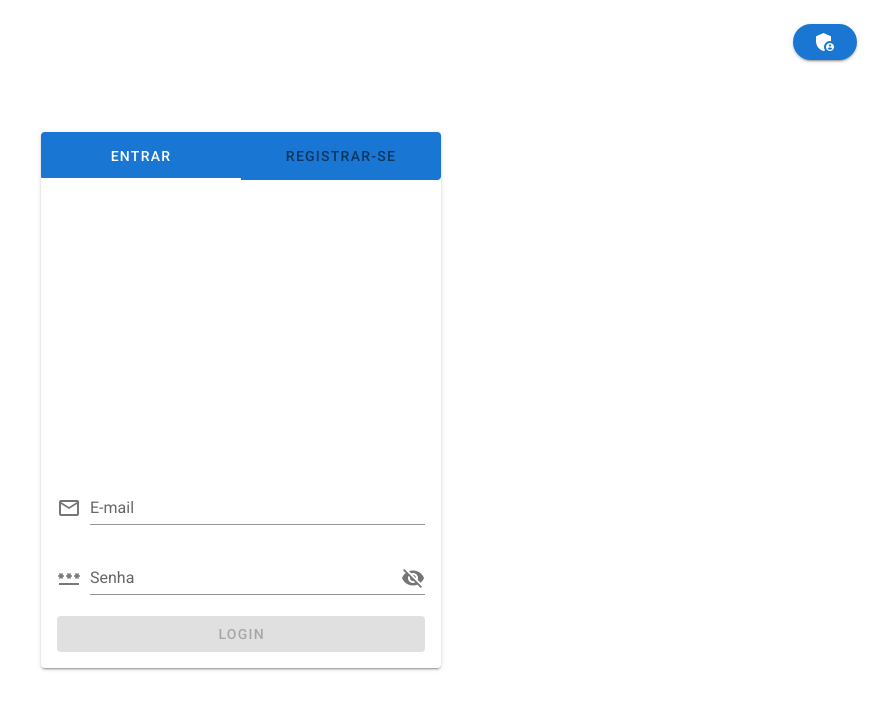
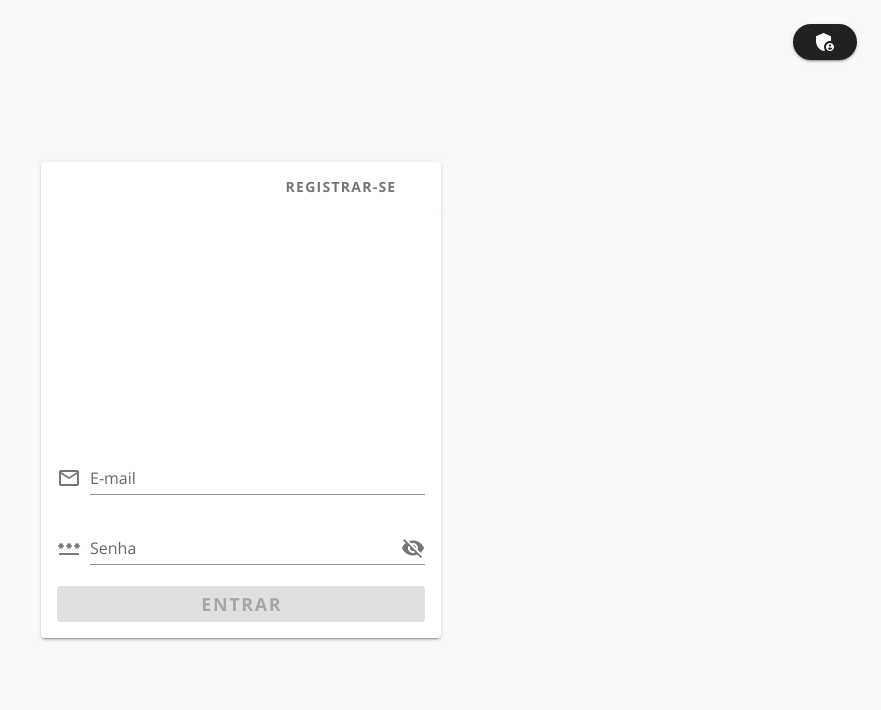
Before and after one commit to ifpi-picos/proxima-parada-front-end-vue, a Vue app: page / in a window 1280 px wide. Shown: the top 710 px of the page, without its empty margins (399-1280 px from the left). Built offline with nearby package versions, Linux system fonts and the light colour scheme.

Commit message:
fazendo alteracoes nas cores e na font

```diff
--- a/src/layouts/HomeLayout.vue
+++ b/src/layouts/HomeLayout.vue
@@ -1,7 +1,7 @@
 <!-- eslint-disable vue/no-unused-components -->
 <template>
   <v-app>
-    <v-navigation-drawer class="primary" v-model="drawer" dark app temporary>
+    <v-navigation-drawer class="grey darken-1" v-model="drawer" app dark temporary width="60%">
       <v-list>
         <v-list-item-group>
           <v-list-item>
@@ -11,8 +11,8 @@
               </v-list-item-title>
             </v-list-item-content>
           </v-list-item>
-          <template>
-            <v-list-item :to="{ name: 'feed' }">
+          <template class="teste">
+            <v-list-item :to="{ name: 'feed' }" class="teste">
               <v-list-item-action>
                 <v-icon light>home</v-icon>
               </v-list-item-action>
@@ -21,7 +21,7 @@
               </v-list-item-content>
             </v-list-item>
 
-            <v-list-item :to="{ name: 'profile' }">
+            <v-list-item :to="{ name: 'profile' }" class="teste">
               <v-list-item-action>
                 <v-icon light>account_box</v-icon>
               </v-list-item-action>
@@ -30,9 +30,9 @@
               </v-list-item-content>
             </v-list-item>
 
-            <v-list-item v-if="userLocal.status" :to="{ name: 'ride' }">
+            <v-list-item v-if="userLocal.status" :to="{ name: 'ride' }" class="teste">
               <v-list-item-action>
-                <v-icon light>drive_eta</v-icon>
+                <v-icon light >drive_eta</v-icon>
               </v-list-item-action>
               <v-list-item-content>
                 <v-list-item-title>Caronas</v-list-item-title>
@@ -52,18 +52,18 @@
       </v-list>
     </v-navigation-drawer>
 
-    <v-app-bar class="primary" dense dark app>
+    <v-app-bar class="grey darken-4 " dense dark app>
       <v-app-bar-nav-icon @click.stop="drawer = !drawer"></v-app-bar-nav-icon>
       <v-spacer></v-spacer>
-      <v-toolbar-title>Próxima Parada</v-toolbar-title>
+      <v-toolbar-title class="title">Próxima Parada</v-toolbar-title>
       <v-spacer></v-spacer>
-      <v-avatar>
+      <!-- <v-avatar>
         <v-img v-if="userLocal.avatar" :src="userLocal.avatar" />
-        <v-img
+         <v-img
           v-else
           src="https://cdn-icons-png.flaticon.com/512/70/70310.png"
-        />
-      </v-avatar>
+        /
+      </v-avatar> -->
     </v-app-bar>
 
     <v-main>
@@ -135,4 +135,18 @@ export default {
 };
 </script>
 
-<style></style>
+<style scoped>
+  @import url('https://fonts.googleapis.com/css?family=Open+Sans:300,400,700&display=swap');
+  .grey{
+    transition: 1.9s;
+
+  }
+
+  .teste{
+   padding: 15px;
+  }
+  .teste2{
+    width: 42px;
+  }
+
+</style>
--- a/src/pages/auth/AuthView.vue
+++ b/src/pages/auth/AuthView.vue
@@ -1,9 +1,9 @@
 <template>
-  <v-container fluid fill-height>
+  <v-container fluid fill-height class="teste">
 
     <v-hover v-slot:default="{ hover }" open-delay="200">
       <v-btn
-        color="primary"
+        color="grey darken-4"
         elevation="2"
         rounded
         class="fab-new-post ma-2"
@@ -88,10 +88,10 @@
     <v-layout align-center justify-center>
       <v-flex xs8 sm6 md4>
         <v-card>
-          <v-tabs fixed-tabs background-color="primary">
-            <v-tab> Entrar </v-tab>
+          <v-tabs fixed-tabs  color="#fff" >
+            <v-tab class="form"><b>Entar</b></v-tab>
 
-            <v-tab> Registrar-se </v-tab>
+            <v-tab class="form"> <b>Registrar-se</b></v-tab>
 
             <v-tab-item>
               <template>
@@ -166,7 +166,8 @@ export default {
   },
 };
 </script>
-<style lang="css" scoped>
+<style scoped>
+@import url('https://fonts.googleapis.com/css?family=Open+Sans:300,400,700&display=swap');
 .border {
   border: 2px solid red;
 }
@@ -188,4 +189,15 @@ export default {
   top: 16px;
   right: 16px;
 }
+.fab-new-post{
+  color:#fff;
+}
+.form{
+  font-family: 'Open Sans', sans-serif;
+
+}
+.teste{
+
+  background: rgba(233, 231, 231, 0.274);
+}
 </style>
--- a/src/pages/auth/SignIn.vue
+++ b/src/pages/auth/SignIn.vue
@@ -21,10 +21,10 @@
         :src="require('../../assets/logo.png')"
         class="my-3"
         contain
-        height="260"
+        height="200"
       />
-      <v-form @submit.prevent="authUser" v-model="valid">
-        <v-text-field
+      <v-form @submit.prevent="authUser" v-model="valid" >
+        <v-text-field class="form"
           prepend-icon="mail_outline"
           name="email"
           label="E-mail"
@@ -34,6 +34,8 @@
         >
         </v-text-field>
         <v-text-field
+
+        class="password"
           prepend-icon="password"
           name="password"
           label="Senha"
@@ -42,15 +44,16 @@
           :type="show1 ? 'text' : 'password'"
           @click:append="show1 = !show1"
           v-model="userAuth.password"
+
         >
         </v-text-field>
-        <v-btn
+        <v-btn class="btn"
           :disabled="!valid"
           block
-          color="primary"
+          color="grey darken-4"
           elevation="6"
           type="submit"
-          >Login</v-btn
+          ><b>Entrar</b> </v-btn
         >
       </v-form>
     </v-card-text>
@@ -112,3 +115,19 @@ export default {
   },
 };
 </script>
+
+<style scoped>
+@import url('https://fonts.googleapis.com/css?family=Open+Sans:300,400,700&display=swap');
+.btn{
+  color: #fff;
+  font-family: 'Open Sans', sans-serif;
+  font-size: 18px;
+}
+.form{
+  font-family: 'Open Sans', sans-serif;
+
+}
+.password{
+  font-family: 'Open Sans', sans-serif;
+}
+</style>
--- a/src/pages/auth/SignUp.vue
+++ b/src/pages/auth/SignUp.vue
@@ -1,6 +1,6 @@
 <template>
   <v-card>
-    <v-card-text>
+    <v-card-text class="form">
       <v-alert
         :value="erroAlert"
         color="red"
@@ -79,10 +79,10 @@
           v-model="userData.samePasswords"
         >
         </v-text-field>
-        <v-btn
+        <v-btn class="btn"
           :disabled="!valid"
           block
-          color="primary"
+          color="grey darken-4"
           elevation="6"
           type="submit"
           >Cadastrar</v-btn
@@ -154,3 +154,17 @@ export default {
   },
 };
 </script>
+<style scoped>
+.btn{
+  color: #fff;
+  font-family: 'Open Sans', sans-serif;
+  font-size: 18px;
+}
+.form{
+  font-family: 'Open Sans', sans-serif;
+
+}
+.password{
+  font-family: 'Open Sans', sans-serif;
+}
+</style>
```
